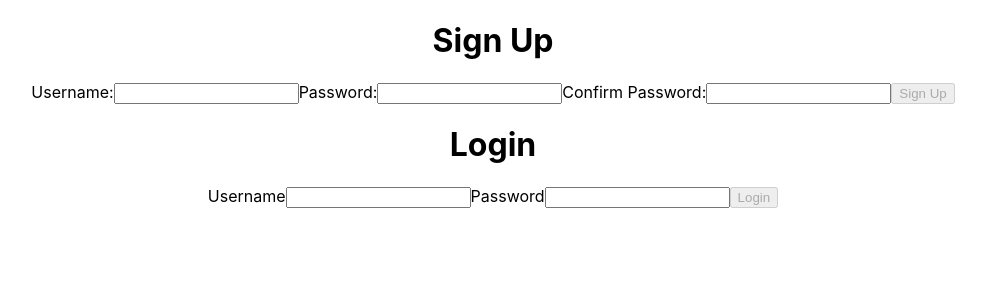
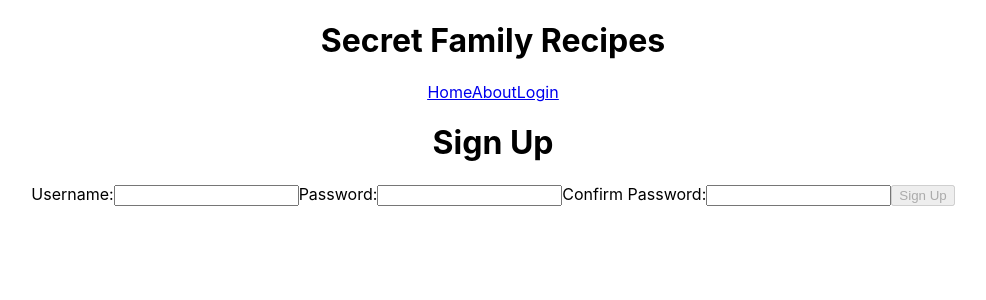
Before and after one commit to bw-ft-secretfamilyrecipes2/Front-End, a React (Create React App) app in the folder secret-family-recipes/: page / in a window 1280 px wide. Shown: the top 300 px of the page, without its empty margins (147-1133 px from the left). Built offline with nearby package versions, Linux system fonts and the light colour scheme.

Commit message:
added nav bar and some routing

```diff
--- a/secret-family-recipes/package.json
+++ b/secret-family-recipes/package.json
@@ -10,6 +10,8 @@
     "react": "^16.13.1",
     "react-dom": "^16.13.1",
     "react-redux": "^7.2.0",
+    "react-router": "^5.1.2",
+    "react-router-dom": "^5.1.2",
     "react-scripts": "3.4.1",
     "redux": "^4.0.5",
     "redux-thunk": "^2.3.0",
--- a/secret-family-recipes/src/App.css
+++ b/secret-family-recipes/src/App.css
@@ -1,6 +1,7 @@
 .App {
   text-align: center;
   display: flex;
+  flex-direction: column;
   justify-content: center;
   flex-wrap: wrap;
 }
--- a/secret-family-recipes/src/App.js
+++ b/secret-family-recipes/src/App.js
@@ -1,14 +1,23 @@
 import React from 'react';
-import logo from './logo.svg';
+import { BrowserRouter as Router, Route } from "react-router-dom";
+
 import './App.css';
-import Form from "./components/Form"
-import Login from "./components/Login"
+import Nav from "./components/Nav.js"
+import Form from "./components/Form.js"
+import Login from "./components/Login.js"
 
 function App() {
   return (
     <div className="App">
+      <Router>
+      <Nav/>
+      <Route exact path='/'>
       <Form />
+      </Route>
+      <Route path='/login'>
       <Login />
+      </Route>
+      </Router>
     </div>
 
   );
--- /dev/null
+++ b/secret-family-recipes/src/components/Nav.js
@@ -0,0 +1,23 @@
+import React from 'react';
+import { Link } from 'react-router-dom';
+
+const Nav = props =>{
+    return(
+        <header>
+            <h1>Secret Family Recipes</h1>
+            <nav class="btn">
+                <Link to='/'>
+                <a href="#">Home</a>
+                </Link>
+                <Link to='/about'>
+                <a href="#">About</a>
+                </Link>
+                <Link to='/login'>
+                <a href="#">Login</a>
+                </Link>
+            </nav>
+        </header>
+    )
+}
+
+export default Nav;
```
Also changed, not shown: 1 other file (tests, documents, lock files or other folders).
